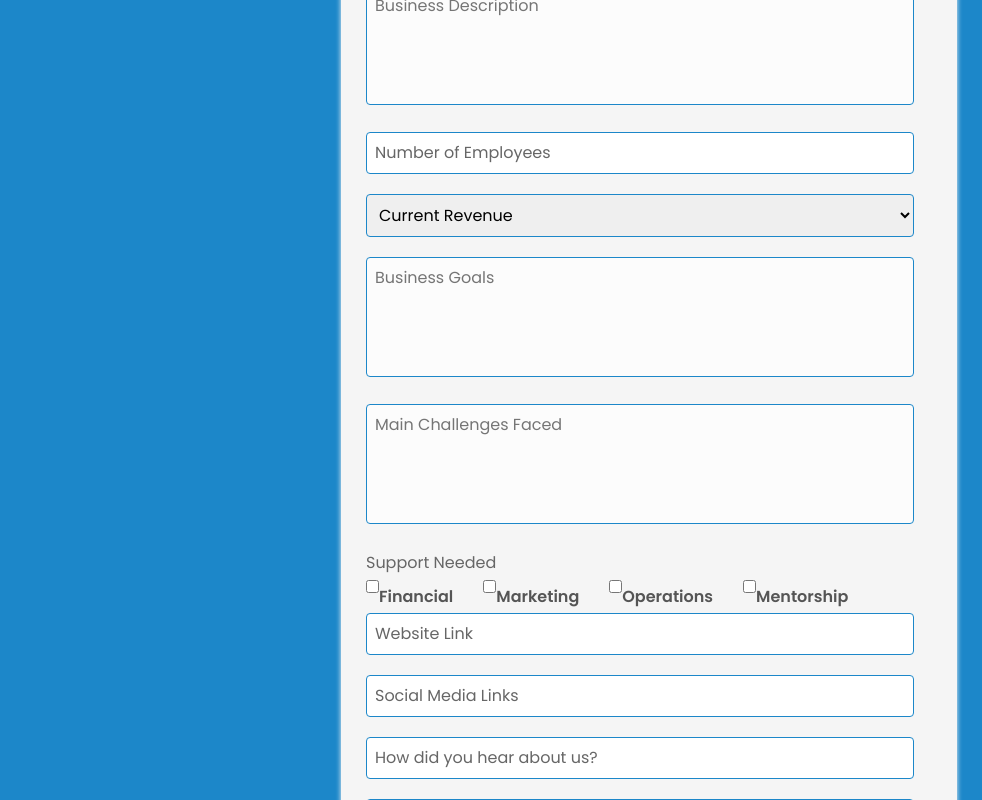
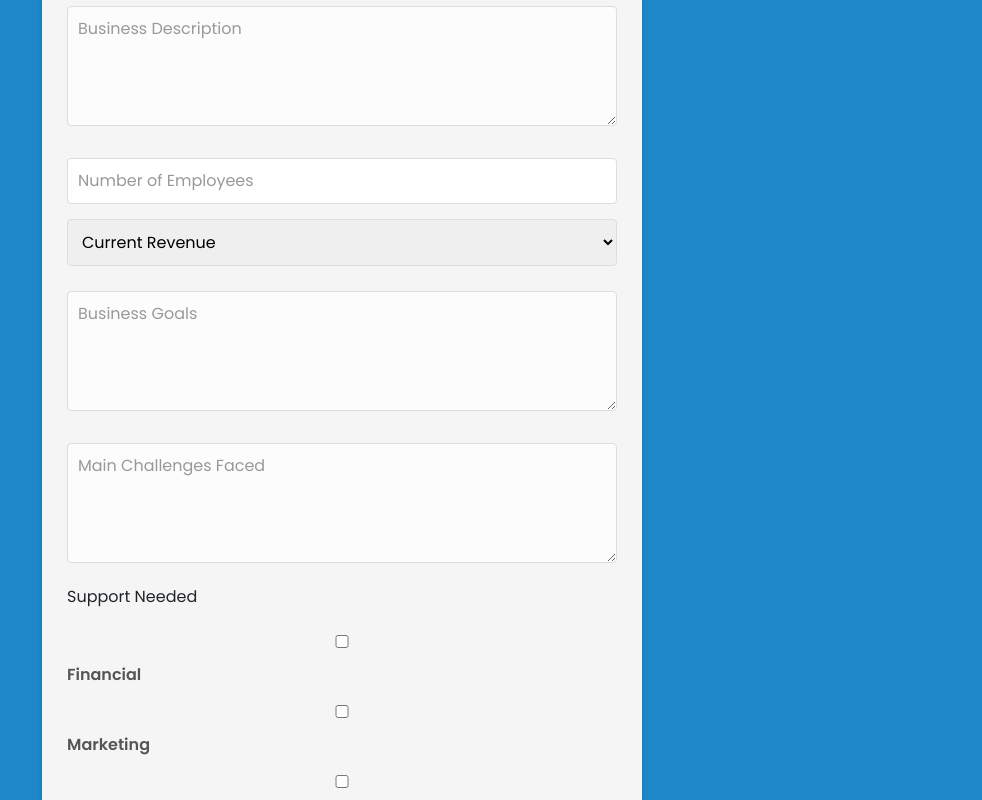
Before and after one commit to cfgmumbai24/Team-8, a React (Create React App) app in the folder margshala/: page / in a window 1280 px wide. Both pictures are taken after a click on the element "Swarozgar Fellowship". Shown: the part 617-1417 px from the top of the page, without its empty margins (298-1280 px from the left). Built offline with nearby package versions, Linux system fonts and the light colour scheme.

Commit message:
swarojgarform indentation fixed

```diff
--- a/margshala/src/components/SwarojgarForm/SwarojgarForm.css
+++ b/margshala/src/components/SwarojgarForm/SwarojgarForm.css
@@ -1,117 +1,83 @@
 /* SwarozgarForm.css */
 
-.swarozgar-form * {
-    margin: 0;
-    padding: 0;
-    box-sizing: border-box;
-  }
-
 .swarozgar-form {
-    font-family: 'Roboto', Arial, sans-serif;
-    color: #666;
-  }
-
-  .swarozgar-form h1 {
-    margin: 0 0 20px;
-    font-weight: 400;
-    color: #1c87c9;
-  }
-
-  .swarozgar-form p {
-    margin: 0 0 5px;
-  }
-
-  .swarozgar-form .main-block {
   display: flex;
-    flex-direction: column;
   justify-content: center;
   align-items: center;
   min-height: 100vh;
-    background: #1c87c9;
+  background-color: #1c87c9;
+  padding: 20px;
 }
 
-  .swarozgar-form form {
+.main-block {
+  width: 100%;
+  max-width: 600px; /* Adjust the max-width as needed */
+  background-color: #f5f5f5;
   padding: 25px;
-    margin: 25px;
-    box-shadow: 0 2px 5px #f5f5f5;
-    background: #f5f5f5;
+  box-shadow: 0 2px 5px rgba(0, 0, 0, 0.1);
+  border-radius: 8px;
 }
 
-  .swarozgar-form .fas {
-    margin: 25px 10px 0;
-    font-size: 72px;
-    color: #fff;
+.left-part {
+  display: flex;
+  justify-content: center;
+  align-items: center;
+  margin-bottom: 20px;
 }
 
-  .swarozgar-form .fa-envelope {
-    transform: rotate(-20deg);
+.left-part i {
+  font-size: 72px;
+  color: #1c87c9;
+  margin: 10px;
 }
 
-  .swarozgar-form .fa-at, .swarozgar-form .fa-mail-bulk {
-    transform: rotate(10deg);
+form {
+  width: 100%;
 }
 
-  .swarozgar-form input,
-  .swarozgar-form textarea,
-  .swarozgar-form select {
-    width: calc(100% - 18px);
-    padding: 8px;
+form h1 {
+  font-size: 24px;
+  color: #1c87c9;
   margin-bottom: 20px;
-    border: 1px solid #1c87c9;
-    outline: none;
-    border-radius: 4px;
 }
 
-  .swarozgar-form input::placeholder,
-  .swarozgar-form select::placeholder {
-    color: #666;
+.info {
+  margin-bottom: 20px;
 }
 
-  .swarozgar-form button {
+.info input,
+.info textarea,
+.info select {
   width: 100%;
   padding: 10px;
+  margin-bottom: 15px;
+  border: 1px solid #ddd;
+  border-radius: 4px;
+  font-size: 16px;
+}
+
+.info input::placeholder,
+.info select::placeholder,
+.info textarea::placeholder {
+  color: #999;
+}
+
+textarea {
+  resize: vertical;
+  min-height: 100px;
+}
+
+button {
+  width: 100%;
+  padding: 12px;
   border: none;
-    background: #1c87c9;
-    font-size: 16px;
-    font-weight: 400;
-    color: #fff;
+  background-color: #1c87c9;
+  color: white;
+  font-size: 18px;
   cursor: pointer;
   border-radius: 4px;
 }
 
-  .swarozgar-form button:hover {
-    background: #2371a0;
+button:hover {
+  background-color: #2371a0;
 }
-
-  @media (min-width: 568px) {
-    .swarozgar-form .main-block {
-      flex-direction: row;
-    }
-    .swarozgar-form .left-part, .swarozgar-form form {
-      width: 50%;
-    }
-    .swarozgar-form .fa-envelope {
-      margin-top: 0;
-      margin-left: 20%;
-    }
-    .swarozgar-form .fa-at {
-      margin-top: -10%;
-      margin-left: 65%;
-    }
-    .swarozgar-form .fa-mail-bulk {
-      margin-top: 2%;
-      margin-left: 28%;
-    }
-  }
-
-  .swarozgar-form .checkbox-group {
-    display: flex;
-    flex-wrap: wrap;
-    gap: 10px;
-  }
-
-  .swarozgar-form .checkbox-group label {
-    display: flex;
-    align-items: center;
-    margin-right: 20px;
-  }
```
Lines whose indentation alone changed are shown as unchanged.
